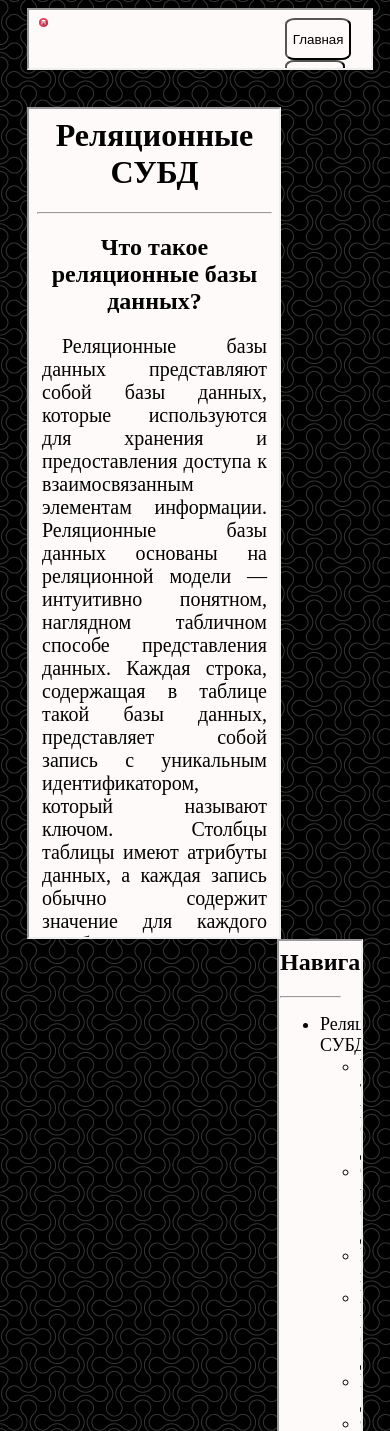
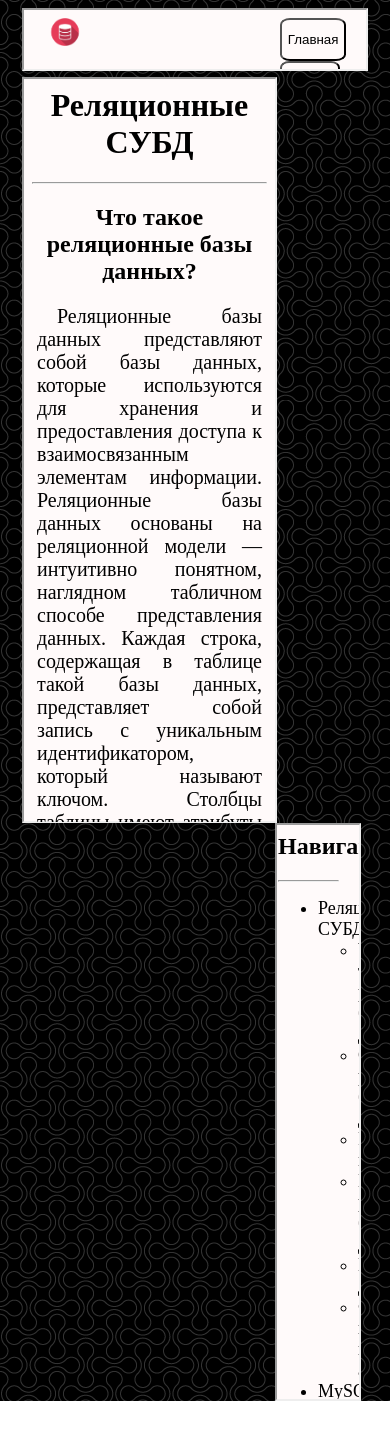
Before and after one commit to QwantisheKU/mysite.github.io, a plain HTML site: page Курсач/index.html in a window 390 px wide. Shown: the top 1431 px of the page. After the commit the page ends 1401 px from the top, so only its background shows below. Drawn offline with Linux system fonts and the light colour scheme.

Commit message:
corrections

```diff
--- a/Курсач/index.html
+++ b/Курсач/index.html
@@ -5,13 +5,11 @@
         <link rel="stylesheet" href="style.css" type="text/css">
     </head>
     <body>
-        <div class='ifupper'>
     <iframe src="upperpanel.html" width='91.5%' height="7%" id="upperpanel" scrolling='no'>
         </iframe>
-        </div>
-    <iframe src="mainscreen.html" width="67%" id="main" name="CONTENT" >
+    <iframe src="mainscreen.html" width="67%" id="main" name="CONTENT">
         </iframe>
-    <iframe src="menu.html" width="22%" align="right" id="menuframe" name="MENU" >
+    <iframe src="menu.html" width="22%" align="right" id="menuframe" name="MENU">
     </iframe>
 
     <script src="index.js"></script>
--- a/Курсач/index.js
+++ b/Курсач/index.js
@@ -2,6 +2,6 @@ const mainFrame = document.querySelector('#main');
 const sideFrame = document.querySelector('#menuframe');
 
 window.addEventListener("load", function () {
-    mainFrame.style.height = '100%';
+    mainFrame.style.height = '88%';
     sideFrame.style.height = '68%';
 });
--- a/Курсач/style.css
+++ b/Курсач/style.css
@@ -1,12 +1,17 @@
 body {
     background: url('images/double-bubble-dark.png');
+    overflow: hidden;
+    height: 100%;
 }
 #rectangle {
     background-color: whitesmoke;
 }
-
-
-@media only screen and (max-width: 1920px) {
+.picture-container {
+    height: '100%';
+    width: '100%';
+    background-color: rgba(0, 0, 0 / 70%);
+    z-index: 10;
+}
 #menuframe  {
     margin-right: 6.3%;
     background-color: #FFFAFA;
@@ -26,21 +31,43 @@ body {
     background-color: #FFFAFA;
 }
 
+@media only screen and (max-width : 1170px) {
+    #menuframe  {
+        margin-right: 5.5%;
+    }
+    #main {
+        margin-left: 3.5%;
+    }
+    #upperpanel {
+        margin-left: 3.5%;
+        margin-right: 3.5%;
+        margin-bottom: 1.5%;
+    }
+}
+@media only screen and (max-width : 1024px) {
+    #menuframe  {
+        margin-right: 5.5%;
+    }
+    #main {
+        margin-left: 3.8%;
+    }
+    #upperpanel {
+        margin-left: 3.8%;
+        margin-right: 3.8%;
+        margin-bottom: 1.5%;
+    }
 }
 
-@media only screen and (max-width : 480px) {
+@media only screen and (max-width : 340px) {
     #menuframe  {
         margin-right: 5%;
-        background-color: #FFFAFA;
     }
     #main {
         margin-left: 5%;
-        background-color: #FFFAFA;
     }
     #upperpanel {
         margin-left: 5%;
         margin-right: 5%;
         margin-bottom: 10%;
-    background-color: #FFFAFA;
     }
 }
--- a/Курсач/upperpanel.css
+++ b/Курсач/upperpanel.css
@@ -32,7 +32,9 @@ form {
     display: block;
     word-spacing: 2%;
 }
+img {
 
+}
 @media only screen and (max-width : 375px) {
     form {
     padding-left: 50%;
--- a/Курсач/upperpanel.html
+++ b/Курсач/upperpanel.html
@@ -1,9 +1,10 @@
+
 <html>
     <head>
     <link rel="stylesheet" href="upperpanel.css" type="text/css">
     </head>
-    <body>
-    <img src="images/logo.png" width="8%" align="left" style="margin-left: -2%">
+    <body style='min-width: 50px'>
+    <img src="images/logo.png" width="8%" align="left" style="margin-left: -2%; min-width: 80px">
     <strong>
         <form target="CONTENT" >
             <button class='b1' type="submit" formaction="mainscreen.html">Главная</button>
```
Lines whose indentation alone changed are shown as unchanged.
